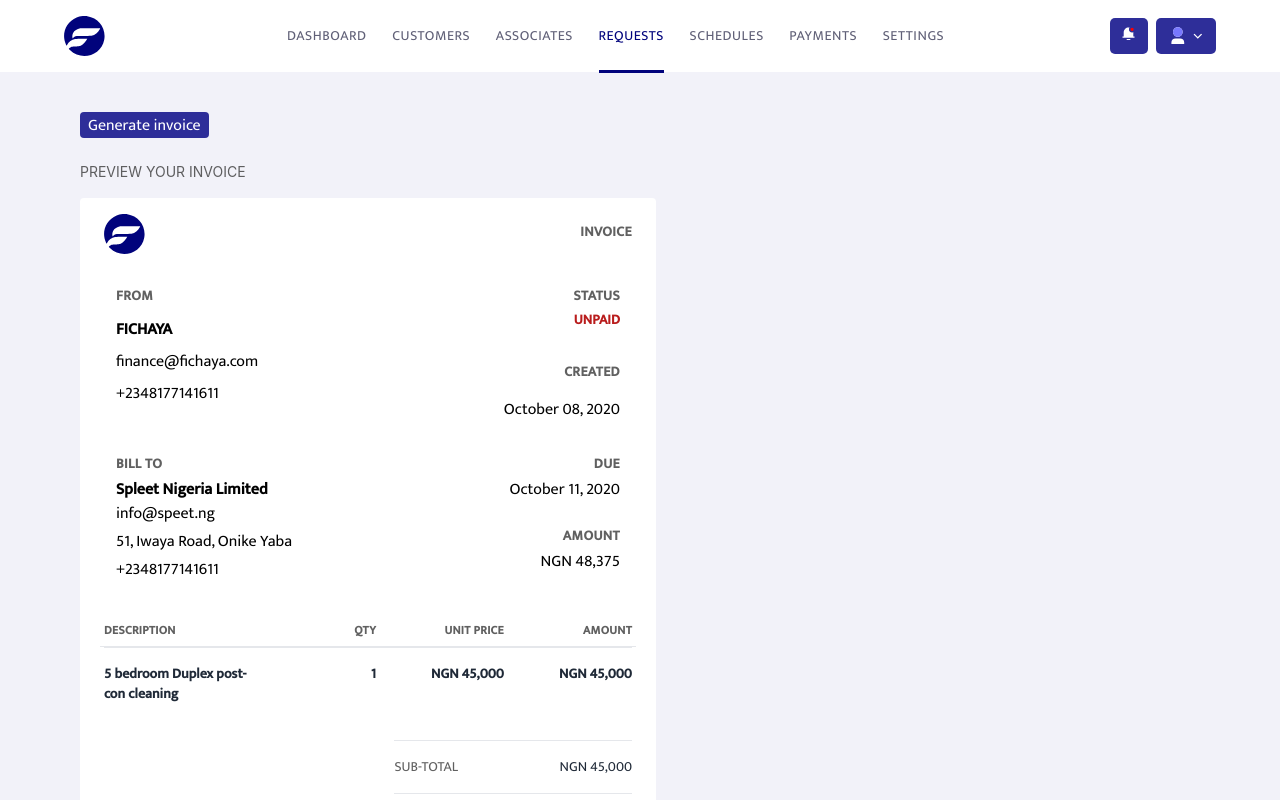
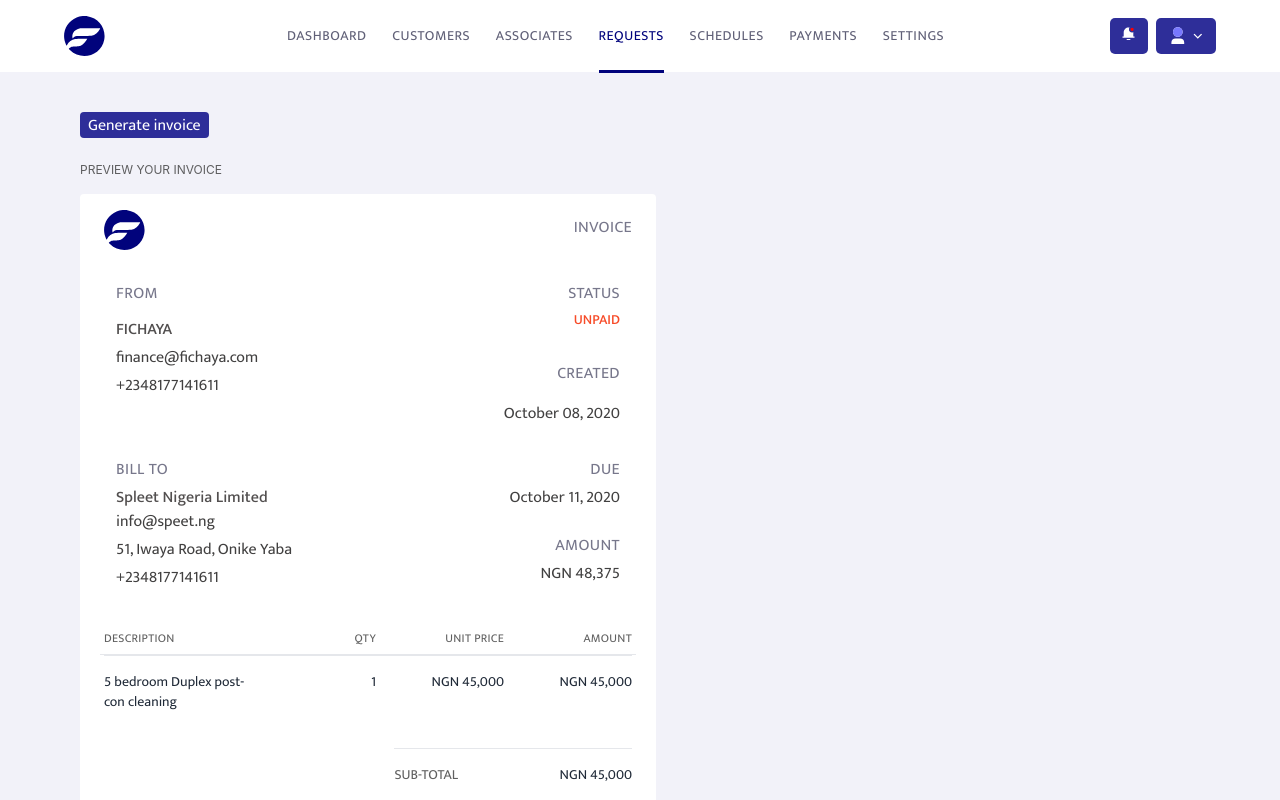
Before and after one commit to jidegithub/fyre, a React (Create React App) app: page /invoicepreview in a window 1280 px wide. Shown: the top 800 px of the page. Built offline with nearby package versions, Linux system fonts and the light colour scheme.

Commit message:
update: update color code/font sizes

```diff
--- a/src/components/Invoice/GenerateInvoice.jsx
+++ b/src/components/Invoice/GenerateInvoice.jsx
@@ -7,7 +7,7 @@ export default function GenerateInvoice() {
     <section>
 			<div className="max-w-6xl mx-auto p-4 md:p-4">
 				<PageTitle title={"Generate invoice"}/>
-				<p className="mt-6 mb-4 text-sm text-grey">ENTER INVOICE INFO</p>
+				<p className="mt-6 mb-4 text-xs text-grey">ENTER INVOICE INFO</p>
         <InvoiceForm/>
 			</div>
 		</section>
--- a/src/components/Invoice/InvoiceForm.jsx
+++ b/src/components/Invoice/InvoiceForm.jsx
@@ -131,7 +131,7 @@ export default function InvoiceForm() {
           </div>
           <div className="w-1/2 pl-3">
             <Link to="/invoicepreview">
-              <button className="w-full shadow bg-yellow-500 hover:bg-yellow-600 focus:shadow-outline focus:outline-none text-white font-bold py-2 px-4 rounded" type="button">
+              <button className="w-full shadow send-btn hover:bg-yellow-600 focus:shadow-outline focus:outline-none text-white font-bold py-2 px-4 rounded" type="button">
                 <span className="text-xs">CREATE INVOICE</span>
               </button>
             </Link>
--- a/src/components/Invoice/InvoicePreview.jsx
+++ b/src/components/Invoice/InvoicePreview.jsx
@@ -7,7 +7,7 @@ export default function InvoicePreview() {
     <section>
       <div className="max-w-6xl mx-auto p-4 md:p-4">
         <PageTitle title={"Generate invoice"}/>
-        <p className="mt-6 mb-4 text-sm text-grey">PREVIEW YOUR INVOICE</p>
+        <p className="mt-6 mb-4 text-xs text-grey">PREVIEW YOUR INVOICE</p>
 
         <div className="max-w-xl bg-white px-6 py-4 rounded qs-medium">
           <div className="flex items-center justify-between mb-8">
@@ -15,67 +15,67 @@ export default function InvoicePreview() {
               <LogoIcon/>
             </div>
             <div>
-            <label className="block uppercase tracking-wide text-grey text-sm font-bold mb-1">INVOICE</label>
+            <label className="block uppercase tracking-wide preview-title mb-1">INVOICE</label>
+            </div>
+          </div>
+
+          <div className="flex justify-between mb-8 px-3">
+            <div className="preview-other">
+            <h3 className="uppercase tracking-wide preview-title mb-3">FROM</h3>
+              <p className="preview-header qs-bold">FICHAYA</p>
+              <p className="py-1">finance@fichaya.com</p>
+              <p>+2348177141611</p>
+            </div>
+            <div className="text-right">
+            <h3 className="uppercase tracking-wide preview-title mb-1">STATUS</h3>
+              <p className="unpaid qs-bold text-sm">UNPAID</p>
+              <h3 className="uppercase tracking-wide preview-title mt-8 mb-4">CREATED</h3>
+              <span className="preview-other">October 08, 2020</span><br />
             </div>
           </div>
 
           <div className="flex justify-between mb-8 px-3">
             <div>
-            <h3 className="uppercase tracking-wide text-grey text-sm font-bold mb-3">FROM</h3>
-              <p className="font-bold">FICHAYA</p>
-              <p className="py-2">finance@fichaya.com</p>
-              <p>+2348177141611</p>
+            <h3 className="uppercase tracking-wide preview-title preview-title mb-1">BILL TO</h3>
+              <p className="preview-header qs-bold">Spleet Nigeria Limited</p>
+              <p className="preview-other">info@speet.ng</p>
+              <p className="py-1 preview-other">51, Iwaya Road, Onike Yaba</p>
+              <p className="preview-other">+2348177141611</p>
             </div>
             <div className="text-right">
-            <h3 className="uppercase tracking-wide text-grey text-sm font-bold mb-1">STATUS</h3>
-              <p className="text-red-700 font-bold text-sm">UNPAID</p>
-              <h3 className="uppercase tracking-wide text-grey text-sm font-bold mt-8 mb-4">CREATED</h3>
-              October 08, 2020<br />
-            </div>
-          </div>
-
-          <div className="flex justify-between mb-8 px-3">
-            <div>
-            <h3 className="uppercase tracking-wide text-grey text-sm font-bold mb-1">BILL TO</h3>
-              <p className="font-bold">Spleet Nigeria Limited</p>
-              <p>info@speet.ng</p>
-              <p className="py-1">51, Iwaya Road, Onike Yaba</p>
-              <p>+2348177141611</p>
-            </div>
-            <div className="text-right">
-            <h3 className="uppercase tracking-wide text-grey text-sm font-bold mb-1">DUE</h3>
-              <p>October 11, 2020</p>
+            <h3 className="uppercase tracking-wide preview-title mb-1">DUE</h3>
+              <p className="preview-other">October 11, 2020</p>
               <br/>
-              <h3 className="uppercase tracking-wide text-grey text-sm font-bold mb-1">AMOUNT</h3>
-              <p>NGN 48,375</p>
+              <h3 className="uppercase tracking-wide preview-title mb-1">AMOUNT</h3>
+              <p className="preview-other">NGN 48,375</p>
             </div>
           </div>
 
           <div className="flex flex-wrap -mx-1 border-b py-2 items-start">
             <div className="flex-1 px-1">
-              <p className="text-grey uppercase tracking-wide text-xs font-bold">Description</p>
+              <p className="text-grey uppercase tracking-wide text-xs ">Description</p>
             </div>
 
             <div className="px-1 w-32 text-right">
-              <p className="text-grey uppercase tracking-wide text-xs font-bold">Qty</p>
+              <p className="text-grey uppercase tracking-wide text-xs ">Qty</p>
             </div>
 
             <div className="px-1 w-32 text-right">
               <p className="leading-none">
-                <span className="block uppercase tracking-wide text-xs font-bold text-grey">Unit Price</span>
+                <span className="block uppercase tracking-wide text-xs text-grey">Unit Price</span>
               </p>
             </div>
 
             <div className="px-1 w-32 text-right">
               <p className="leading-none">
-                <span className="block uppercase tracking-wide text-xs font-bold text-grey">Amount</span>
+                <span className="block uppercase tracking-wide text-xs text-grey">Amount</span>
               </p>
             </div>
           </div>
 
           <div className="border border-t-0 border-gray-200 mb-2 px-1"></div>
 
-          <div className="flex flex-wrap -mx-1 py-2 text-sm font-bold text-p">
+          <div className="flex flex-wrap -mx-1 py-2 text-sm text-p">
             <div className="flex-1 px-1">
               <p className="text-gray-800">5 bedroom Duplex post-con cleaning</p>
             </div>
@@ -111,7 +111,7 @@ export default function InvoicePreview() {
             <div className="flex justify-between py-4 border-t border-b w-44 w-full">
               <div className="text-grey flex-1">TOTAL</div>
               <div className="text-right w-40">
-                <div className="primary-color-txt font-bold">NGN 45,000</div>
+                <div className="primary-color-txt ">NGN 45,000</div>
               </div>
             </div>
 
@@ -119,12 +119,12 @@ export default function InvoicePreview() {
         </div>
         <div className="max-w-xl mt-4 flex justify-between md:items-center qs-regular">
           <div className="w-1/2 pr-3">
-            <button className=" w-full shadow primary-color-txt border border-blue-700 focus:shadow-outline focus:outline-none font-bold py-2 px-4 rounded" type="button">
+            <button className=" w-full shadow primary-color-txt border border-blue-700 focus:shadow-outline focus:outline-none  py-2 px-4 rounded" type="button">
                 <span className="text-xs">GO BACK</span>
             </button>
           </div>
           <div className="w-1/2 pl-3">
-            <button className="w-full shadow bg-yellow-500 hover:bg-yellow-600 focus:shadow-outline focus:outline-none text-white font-bold py-2 px-4 rounded" type="button">
+            <button className="w-full shadow send-btn hover:bg-yellow-600 focus:shadow-outline focus:outline-none text-white  py-2 px-4 rounded" type="button">
               <span className="text-xs">SEND TO CUSTOMER</span>
             </button>
           </div>
--- a/src/index.css
+++ b/src/index.css
@@ -70,6 +70,22 @@ input::placeholder {
   padding: 1px 7px;
   margin-top: 40px;
 }
+.preview-title{
+  color: #77778B;
+}
+.preview-header{
+  color: #524f4f;
+}
+.preview-other{
+  /* color:#414141db; */
+  color: #272626e0;
+}
+.unpaid{
+  color: #F74B28;
+}
+.send-btn{
+  background-color: #DEA000;
+}
 
 @media (min-width: 768px) {
   .w-44{
```
Also changed, not shown: 1 other file (tests, documents, lock files or other folders).
